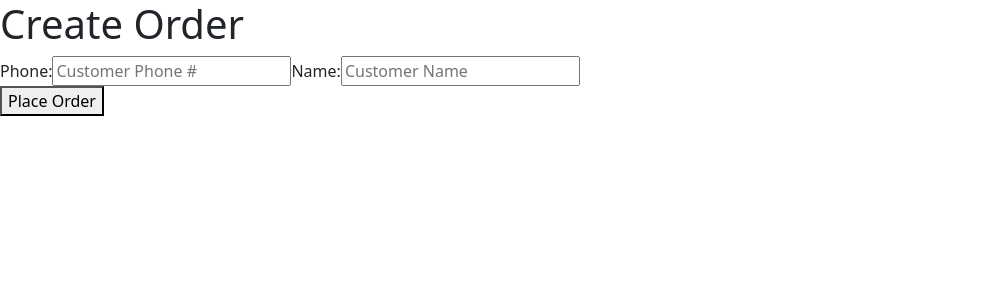
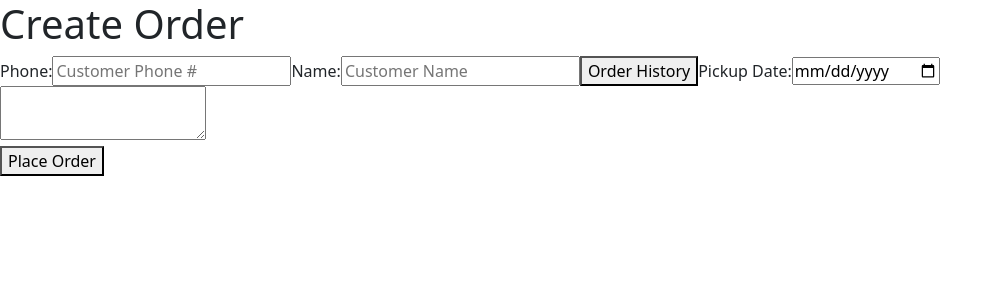
Before and after one commit to jakeTaylor0/EasyOrder-frontend, a React (Create React App) app: page / in a window 1280 px wide. Shown: the top 300 px of the page, without its empty margins (0-1003 px from the left). Built offline with nearby package versions, Linux system fonts and the light colour scheme.

Commit message:
create order component functionality

```diff
--- a/src/App.js
+++ b/src/App.js
@@ -3,7 +3,6 @@ import './App.css';
 import CustomerComponent from './component/Customer-Component';
 import OrderComponent from './component/Order-Component';
 import React from 'react';
-import Navbar from './component/Navbar';
 import { BrowserRouter as Router, Switch, Route} from 'react-router-dom';
 import { Component } from 'react/cjs/react.production.min';
 import CreateOrder from './component/CreateOrder-Component';
@@ -13,11 +12,7 @@ function App() {
     <div className="app">
       <CreateOrder/>
     </div>
-
-
   );
-
-
 }
 
 export default App;
--- a/src/component/CreateOrder-Component.js
+++ b/src/component/CreateOrder-Component.js
@@ -1,33 +1,61 @@
-import { Axios } from "axios";
 import { useState } from "react";
-import { useEffect } from "react/cjs/react.production.min";
-import CustomerServices from "../service/Customer-Services";
+
 const CreateOrder = () => {
-    const [id, setId] = useState('');
+    const [customerId, setCustomerId] = useState('');
     const [phone, setPhone] = useState('');
     const [name, setName] = useState('');
-
+    const [order, setOrder] = useState('');
+    const [date, setDate] = useState('');
+    const orderDetails = [];
     const handleSubmit = (e) => {
         e.preventDefault();
         const customer = {phone, name};
 
-
-        fetch('http://localhost:8080/customer-services/saveCustomer', {
-            method: 'POST',
-            headers: { "Content-Type": "application/json" },
-            body: JSON.stringify(customer)
+    }
+    //setDate(new Date(this).getDate())
+    const serachForCustomerByPhone = (e) => {
+        fetch('http://localhost:8080/customer-services/getCustomerByPhone?phone=' + e, {
+            method: 'GET',
+            headers: { "Content-Type": "application/json" }
             }).then(response => response.json())
             .then(data => {
-                setId(data.id)
-                console.log("Customer Added ID: " + data.id)
+                if(data != "No data found."){
+                    setCustomerId(data.customerId);
+                    setName(data.name);
+                    console.log("Customer Data Retrieved: " + data.name)
+                }
+                else
+                    console.log("No data found for phone number: " + e);
+
         });
+    }
 
+    const orderHistory = (e) => {
+        fetch('http://localhost:8080/order-services/orderHistory?customerId=' + customerId, {
+            method: 'GET',
+            headers: { "Content-Type": "application/json" }
+            }).then(response => response.json())
+            .then(data => {
+                if(data != "No data found."){
+                    console.log("Order History Retrieved")
+                    console.log(data);
+                }
+                else
+                    console.log("No data found for customer id: " + e);
+
+        });
+    }
+
+    const itemList = [];
+    const input = (e) =>{
+        itemList.push(e)
+        document.forms.order.orderDetails.value += e+"\n";
     }
 
     return (
         <div id="creatOrder">
             <h1>Create Order</h1>
-            <form onSubmit={handleSubmit}>
+                <form name = "order">
                     <div id="customerDetails">
                         <label>Phone:</label>
                             <input
@@ -35,7 +63,13 @@ const CreateOrder = () => {
                                 required
                                 placeholder="Customer Phone #"
                                 value={phone}
-                    onChange={(e) => setPhone(e.target.value)}
+                                onChange={(e) => {
+                                    setPhone(e.target.value);
+                                    if(e.target.value.length == 10)
+                                        serachForCustomerByPhone(e.target.value);
+                                    else
+                                        setName('');
+                                }}
                             />
 
                         <label>Name:</label>
@@ -46,11 +80,27 @@ const CreateOrder = () => {
                                 value={name}
                                 onChange={(e) => setName(e.target.value)}
                             />
+                        <button type="button" onClick={(e) => orderHistory(customerId)}>Order History</button>
+
+                        <label>Pickup Date:</label>
+                            <input
+                                type="date"
+                                id="start"
+                                name="trip-start"
+                                value = {date}
+
+                                //min="2018-01-01" max="2018-12-31"
+                            />
+                    </div>
+                    <div>
+
+                    </div>
+                    <div>
+                        <textarea name="orderDetails"></textarea>
                     </div>
 
 
-
-                <button>Place Order</button>
+                <button type="submit">Place Order</button>
             </form>
         </div>
     );
```
Lines whose indentation alone changed are shown as unchanged.
